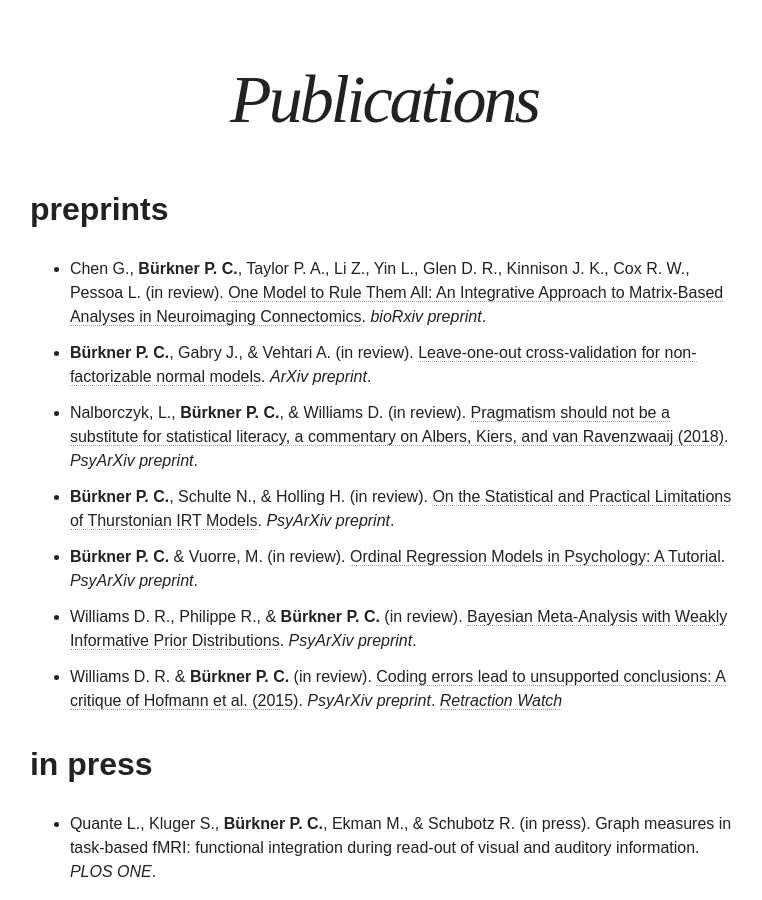
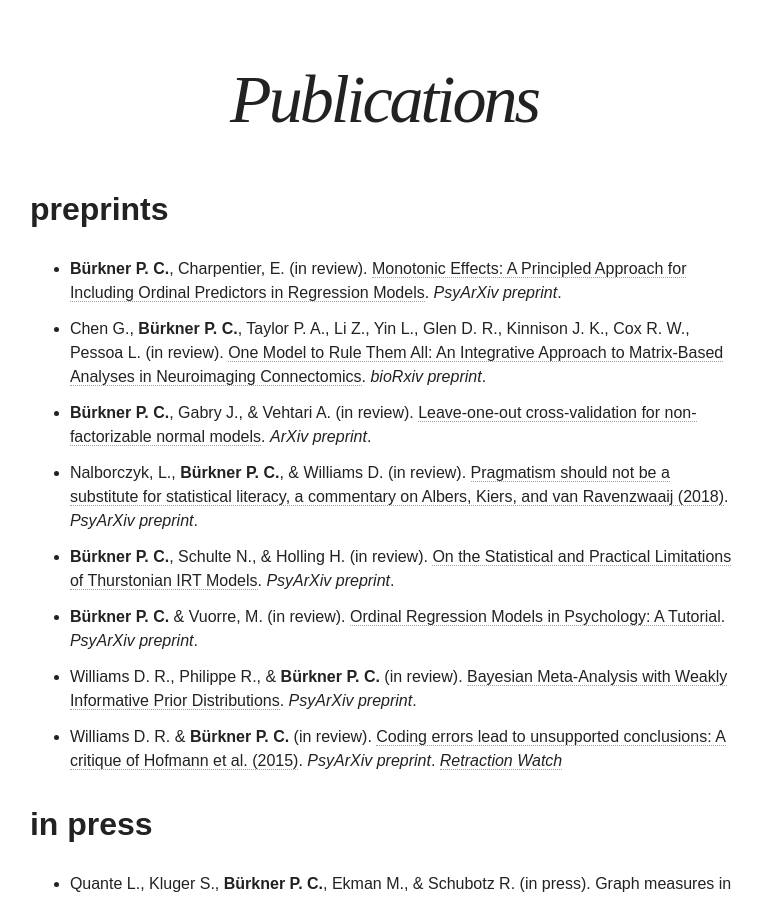
Before and after one commit to paul-buerkner/paul-buerkner.github.io, a Jekyll site: the page built from publications/index.md, in a window 1280 px wide and 900 px high, scrolled down 413 px. Shown: the whole window, without its empty margins (256-1018 px from the left). Built offline with Jekyll 4.4.1, drawn with Linux system fonts in a browser that asks for light colours; nearby versions of some CDN libraries.

Commit message:
add new preprint

```diff
--- a/publications/index.md
+++ b/publications/index.md
@@ -5,6 +5,7 @@ excerpt: "A list of my publications"
 ---
 
 ## preprints
+* **Bürkner P. C.**, Charpentier, E. (in review). [Monotonic Effects: A Principled Approach for Including Ordinal Predictors in Regression Models](https://psyarxiv.com/9qkhj/). *PsyArXiv preprint*.
 * Chen G., **Bürkner P. C.**, Taylor P. A., Li Z., Yin L., Glen D. R., Kinnison J. K., Cox R. W., Pessoa L. (in review). [One Model to Rule Them All: An Integrative Approach to Matrix-Based Analyses in Neuroimaging Connectomics](https://www.biorxiv.org/content/early/2018/11/01/459545). *bioRxiv preprint*.
 * **Bürkner P. C.**, Gabry J., & Vehtari A. (in review). [Leave-one-out cross-validation for non-factorizable normal models](http://arxiv.org/abs/1810.10559). *ArXiv preprint*.
 * Nalborczyk, L., **Bürkner P. C.**, & Williams D. (in review). [Pragmatism should not be a substitute for statistical literacy, a commentary on Albers, Kiers, and van Ravenzwaaij (2018)](https://psyarxiv.com/fmtkj/). *PsyArXiv preprint*.
```
